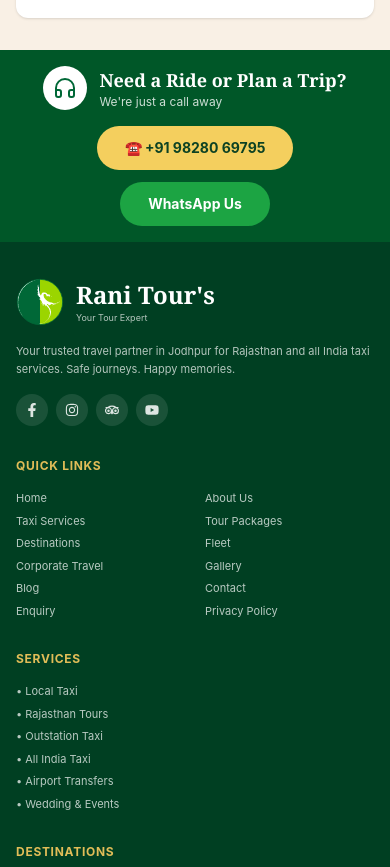
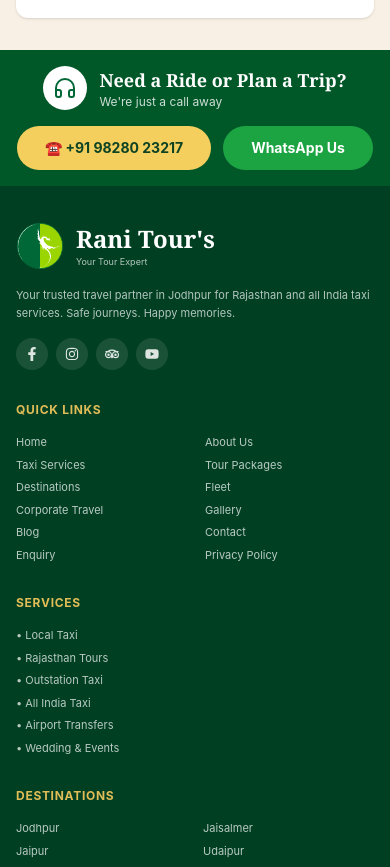
Before and after one commit to Shahzadkhanks19/rani-tours, a Next.js app: page / in a window 390 px wide. Shown: the part 5360-6227 px from the top of the page. Built offline with nearby package versions, Linux system fonts and the light colour scheme.

Commit message:
Use real phone and WhatsApp in homepage CTA

```diff
--- a/components/home/home-sections.tsx
+++ b/components/home/home-sections.tsx
@@ -4,6 +4,7 @@ import Image from "next/image";
 import Link from "next/link";
 import { motion } from "motion/react";
 import { ArrowRight, BusFront, Car, CheckCircle2, Headphones, MapPinned, Plane, ShieldCheck, Star, UsersRound } from "lucide-react";
+import { siteContact } from "@/lib/site-data";
 
 const stats = [
   [MapPinned, "12+", "Years Experience"],
@@ -106,7 +107,7 @@ export function HomeSections() {
       <section className="bg-[#005728] py-4 text-white">
         <div className="mx-auto flex max-w-[1180px] flex-col items-center justify-between gap-4 px-4 sm:flex-row">
           <div className="flex items-center gap-3"><div className="grid h-11 w-11 place-items-center rounded-full bg-white text-[#006837]"><Headphones className="h-6 w-6" /></div><div><div className="font-serif text-lg font-bold">Need a Ride or Plan a Trip?</div><div className="text-xs text-white/80">We&apos;re just a call away</div></div></div>
-          <div className="flex flex-wrap justify-center gap-3"><a href="tel:+919828069795" className="rounded-full bg-[#f4cf5e] px-7 py-3 text-sm font-bold text-[#0d4223]">☎ +91 98280 69795</a><a href="https://wa.me/919828069795" className="rounded-full bg-[#1ca443] px-7 py-3 text-sm font-bold">WhatsApp Us</a></div>
+          <div className="flex flex-wrap justify-center gap-3"><a href={siteContact.phones[0].href} className="rounded-full bg-[#f4cf5e] px-7 py-3 text-sm font-bold text-[#0d4223]">☎ {siteContact.phones[0].display}</a><a href={siteContact.whatsapp} target="_blank" rel="noopener noreferrer" className="rounded-full bg-[#1ca443] px-7 py-3 text-sm font-bold">WhatsApp Us</a></div>
         </div>
       </section>
     </>
```
